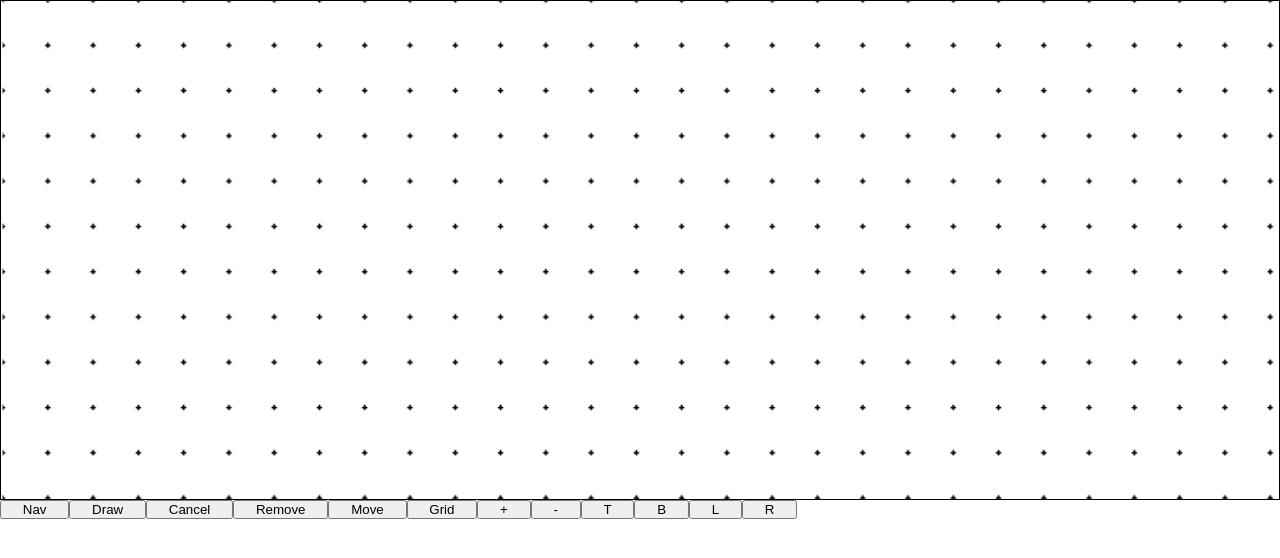
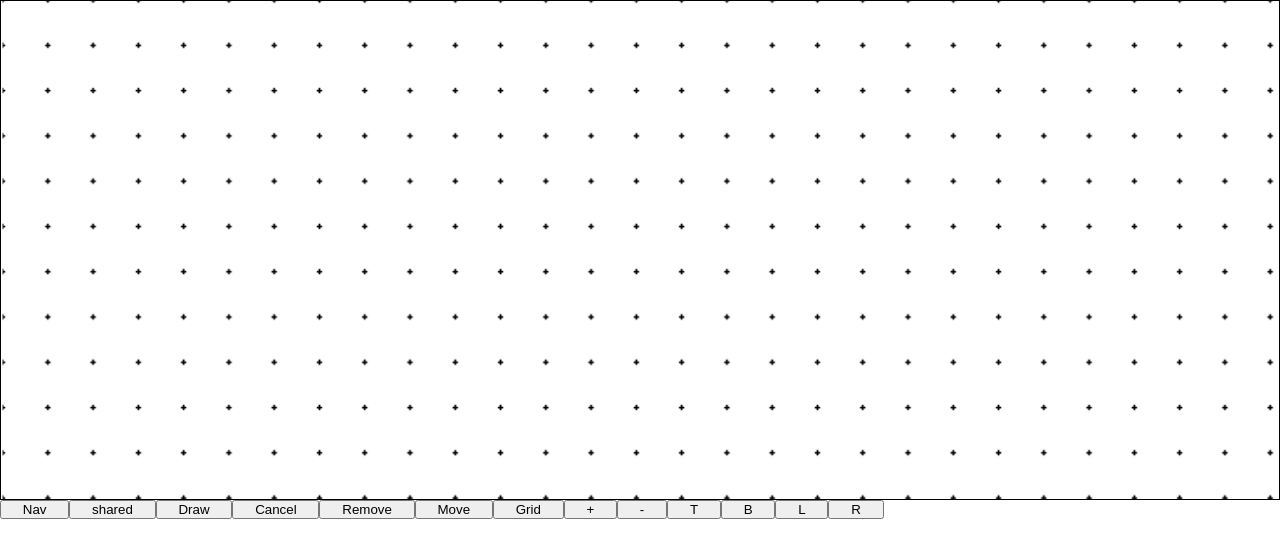
Before and after one commit to N6MCA51593/it-tasker, a React (Create React App) app in the folder client/: page / in a window 1280 px wide. Shown: the top 558 px of the page. Built offline with nearby package versions, Linux system fonts and the light colour scheme.

Commit message:
shared actions

```diff
--- a/client/src/features/geometry/GeometryControls.js
+++ b/client/src/features/geometry/GeometryControls.js
@@ -1,5 +1,6 @@
 import React from 'react';
 import { cancelDrawing } from 'features/geometry/wallSlice';
+import sharedAct from 'features/geometry/sharedActions';
 import { useDispatch } from 'react-redux';
 
 const GeometryControls = ({
@@ -14,6 +15,11 @@ const GeometryControls = ({
   return (
     <div className='geometry-controls'>
       <button onClick={() => setMode('nav')}>Nav</button>
+      <button
+        onClick={() => dispatch(sharedAct({ id: '123', text: 'henlo stinky' }))}
+      >
+        shared
+      </button>
       <button onClick={() => setMode('draw')}>Draw</button>
       <button onClick={() => dispatch(cancelDrawing())}>Cancel</button>
       <button onClick={() => setMode('remove')}>Remove</button>
--- /dev/null
+++ b/client/src/features/geometry/sharedActions.js
@@ -0,0 +1,5 @@
+import { createAction } from '@reduxjs/toolkit';
+
+const sharedAct = createAction('test');
+
+export default sharedAct;
```
